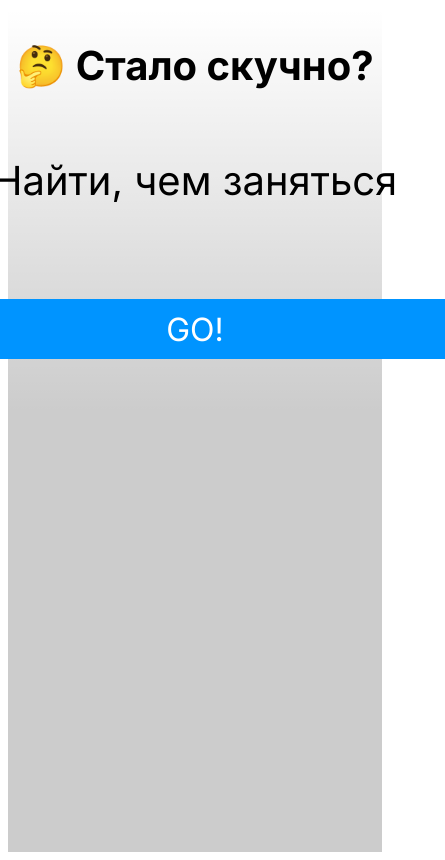
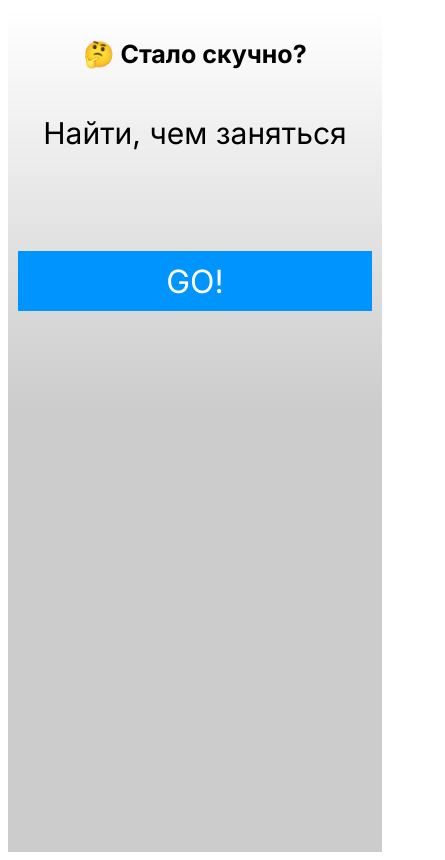
Before and after one commit to evgeniykolenkin/bored-app, a plain HTML site: page index.html in a window 390 px wide. Shown: the whole page, 445 px wide, since content can reach past the window. Drawn offline with Linux system fonts and the light colour scheme.

Commit message:
refactoring, adaptive, add github page link

```diff
--- a/styles/main.css
+++ b/styles/main.css
@@ -22,6 +22,7 @@ body {
   justify-content: center;
   align-items: center;
   margin: 0 auto;
+  padding: 10px;
 }
 
 .bored__app-inner {
@@ -40,6 +41,8 @@ body {
 .bored__app-action {
   font-size: 40px;
   margin-bottom: 94px;
+  text-align: center;
+  height: 72px;
 }
 
 .bored__app-btn {
@@ -54,3 +57,30 @@ body {
   border: none;
   cursor: pointer;
 }
+
+@media (max-width: 600px) {
+  .bored__app-inner {
+    width: 100%;
+  }
+  .bored__app-title {
+    font-size: 25px;
+    margin-bottom: 46px;
+  }
+
+  .bored__app-action {
+    font-size: 30px;
+    margin-bottom: 64px;
+  }
+
+  .bored__app-btn {
+    font-size: 32px;
+    width: 100%;
+    height: 60px;
+    padding: 11px 135px;
+    box-sizing: border-box;
+    background-color: #0094ff;
+    color: #ffffff;
+    border: none;
+    cursor: pointer;
+  }
+}
```
Also changed, not shown: 1 other file.
